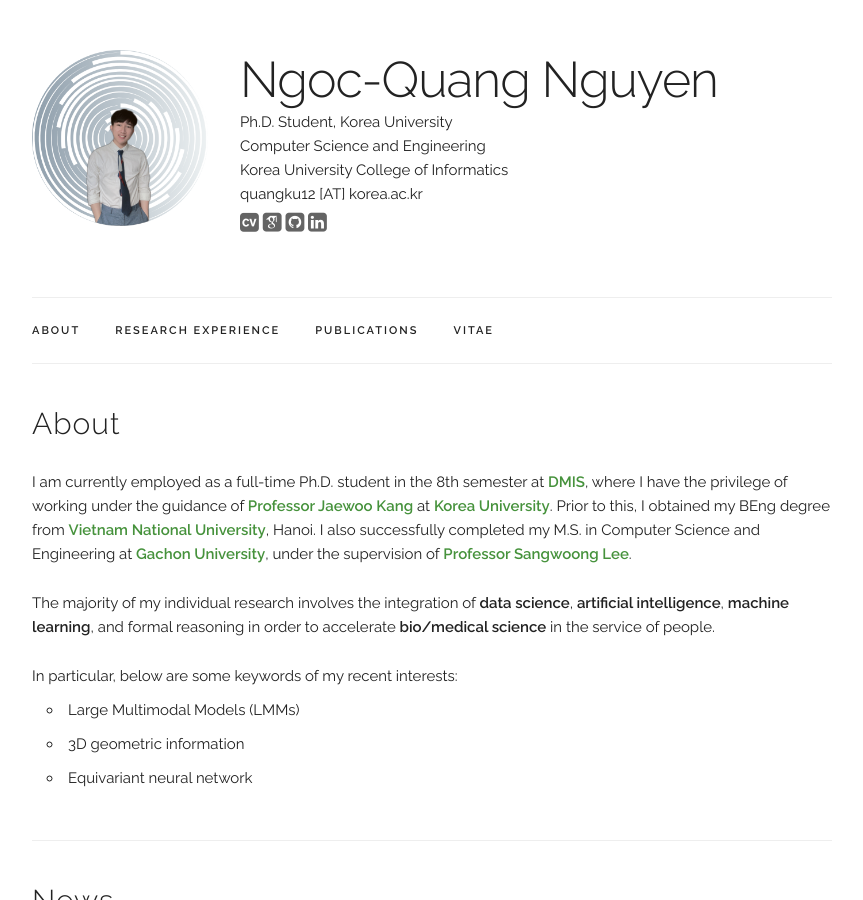
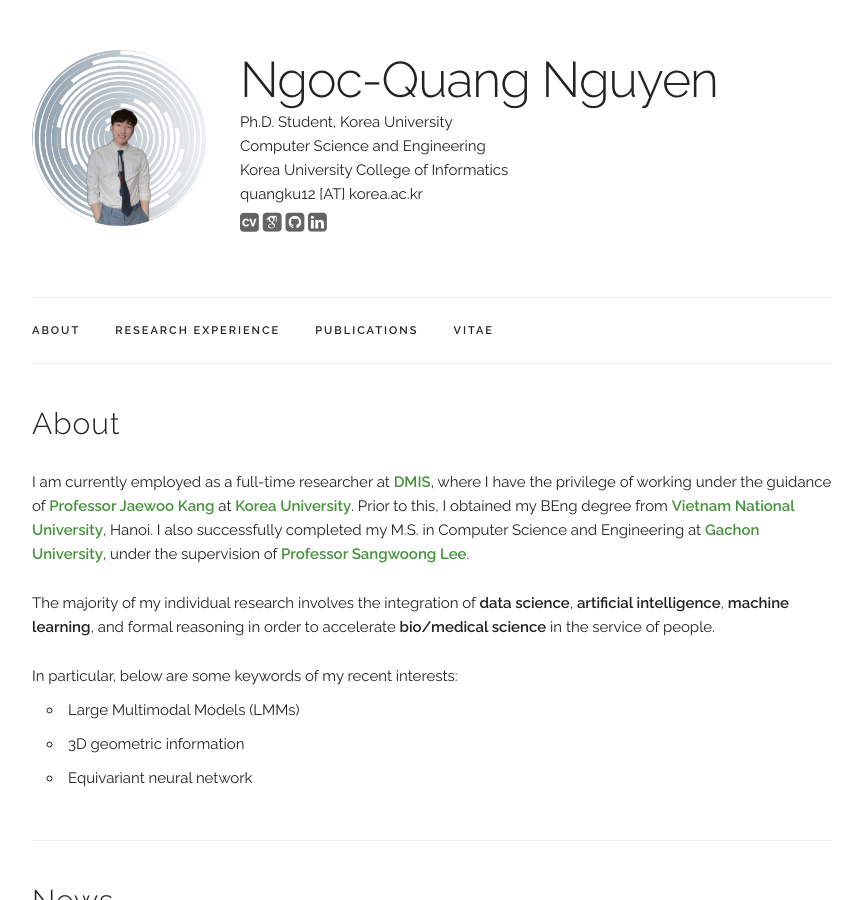
Before and after one commit to quangnguyenbn99/quangnguyenbn99.github.io, a Jekyll site: the page built from index.html, in a window 1280 px wide and 900 px high. Shown: the whole window, without its empty margins (208-1071 px from the left). Built offline with Jekyll 4.4.1, drawn with Linux system fonts in a browser that asks for light colours; some web fonts are replaced.

Commit message:
Update index.html

```diff
--- a/index.html
+++ b/index.html
@@ -6,7 +6,7 @@
   <h4>About</h4>
   <p>
     <p>
-      I am currently employed as a full-time Ph.D. student in the 8th semester at <a href="https://dmis.korea.ac.kr/">DMIS</a>, where I have the privilege of working under the guidance of <a href="https://www.linkedin.com/in/jaewoo-kang-0683a3/">Professor Jaewoo Kang</a> at <a href="https://info.korea.edu/en_info/index.do">Korea University</a>.
+      I am currently employed as a full-time researcher at <a href="https://dmis.korea.ac.kr/">DMIS</a>, where I have the privilege of working under the guidance of <a href="https://www.linkedin.com/in/jaewoo-kang-0683a3/">Professor Jaewoo Kang</a> at <a href="https://info.korea.edu/en_info/index.do">Korea University</a>.
 
       Prior to this, I obtained my BEng degree from <a href="https://uet.vnu.edu.vn/en/">Vietnam National University</a>, Hanoi. I also successfully completed my M.S. in Computer Science and Engineering at <a href="https://www.gachon.ac.kr/kor/index.do">Gachon University</a>, under the supervision of <a href="{https://www.linkedin.com/in/sang-woong-lee/">Professor Sangwoong Lee</a>.
     </p>
```
